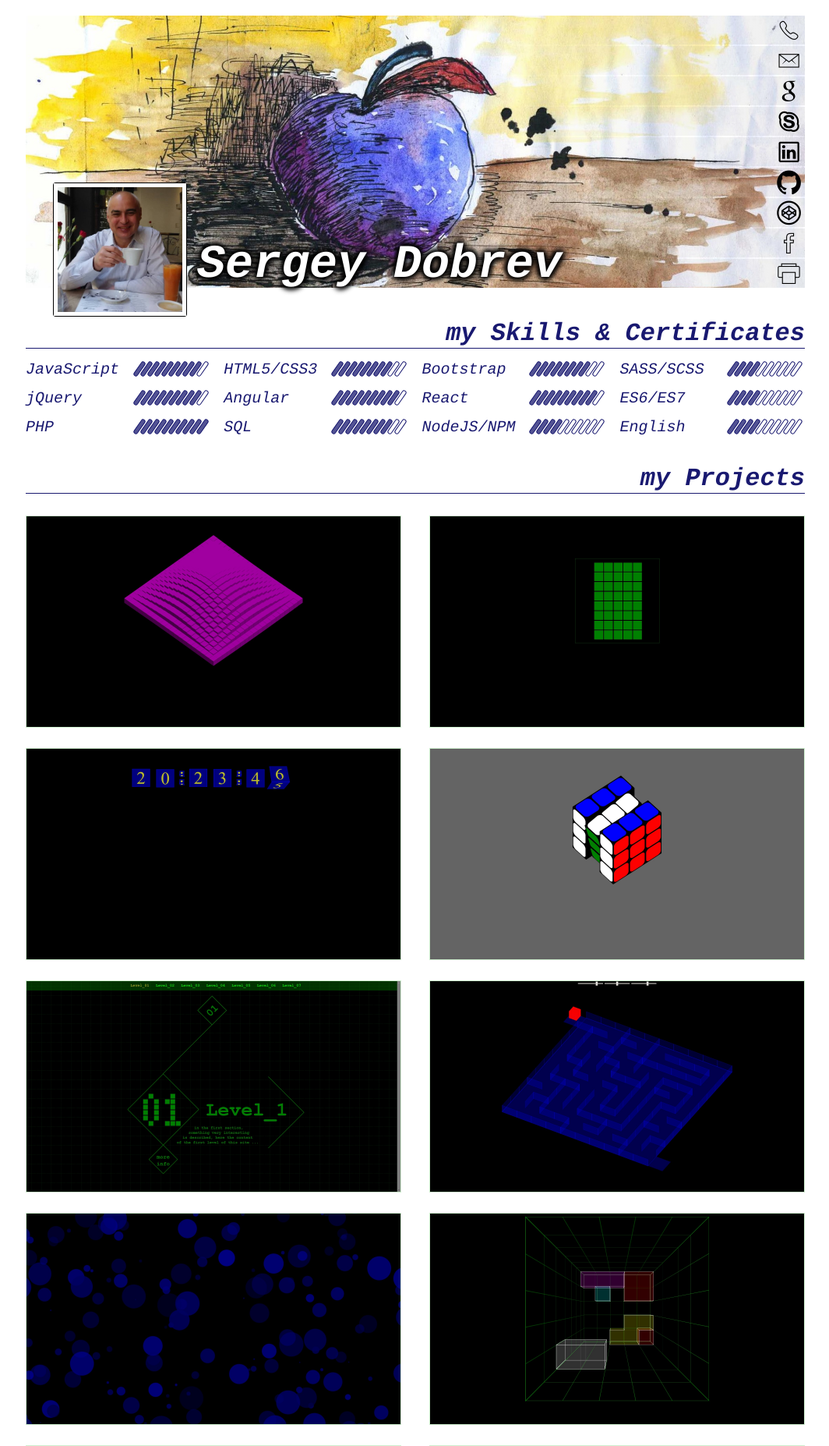
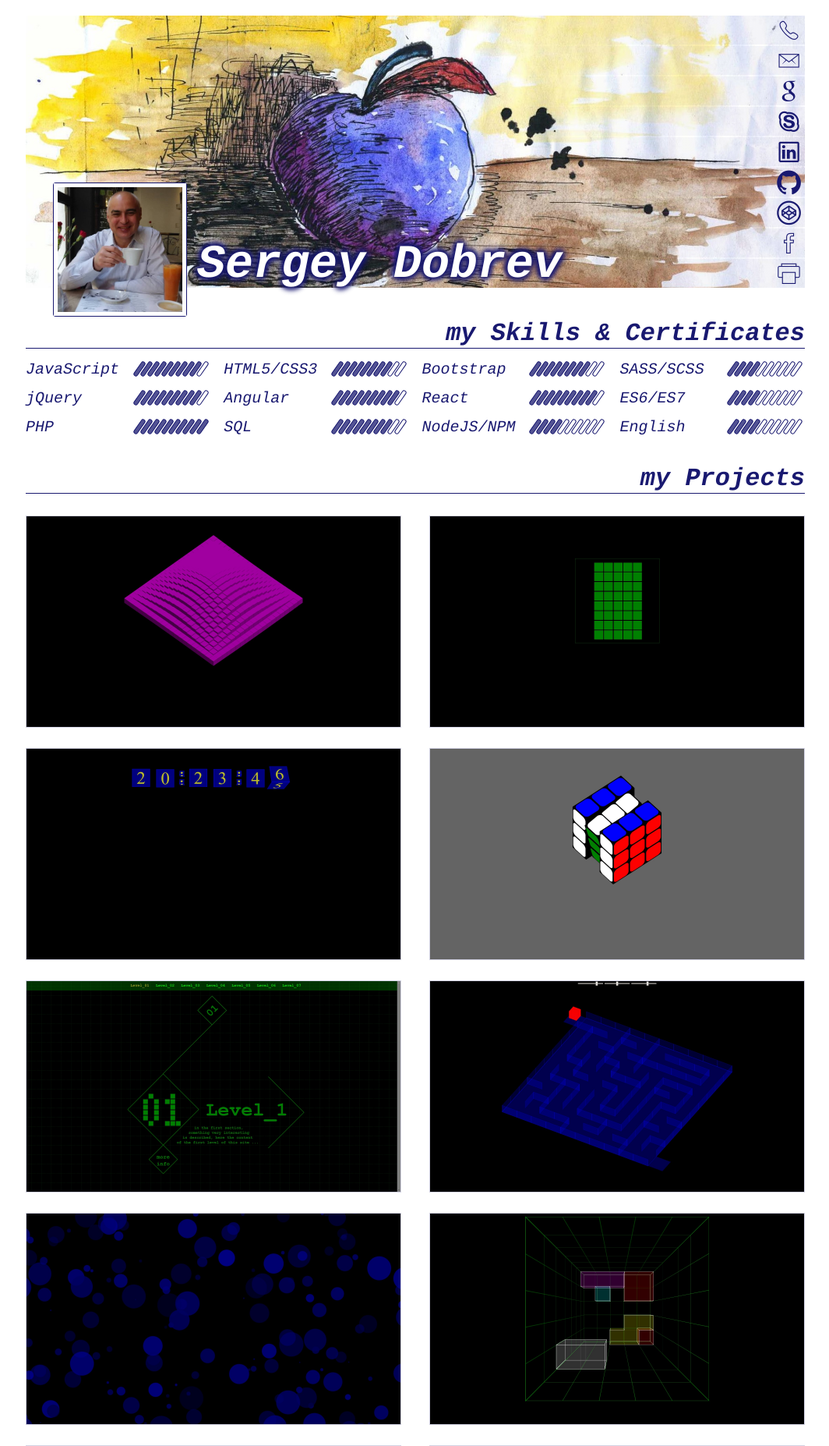
Before and after one commit to SergeyDobrev/SergeyDobrev.github.io, a PHP site: page / in a window 1280 px wide. Shown: the top 1854 px of the page at 78% size, without its empty margins (107-1171 px from the left). Run offline with PHP 8.4, Linux system fonts and the light colour scheme; some web fonts are replaced.

Commit message:
59th commit

```diff
--- a/css/style.css
+++ b/css/style.css
@@ -38,7 +38,7 @@ img {
     top: 285px;
     font-size: 60px;
     font-weight: bold;
-    text-shadow: 0 4px 6px black, 4px 0 6px black,-0 -4px 6px black, -4px 0 6px black;
+    text-shadow: 0 4px 6px midnightblue, 4px 0 6px midnightblue,-0 -4px 6px midnightblue, -4px 0 6px midnightblue;
     z-index: 2;
 }
 
@@ -50,7 +50,7 @@ img {
 	position: relative;
 	cursor: pointer;
 	text-decoration: none;
-	background-image: linear-gradient(to left, rgba(100,100,100,0.1), transparent);
+	background-image: linear-gradient(to left, rgba(25,25,112,0.05), transparent);
 	transition: color 3s, background-color 3s;
 	z-index: 3;
 }
@@ -74,7 +74,7 @@ img {
 	height: 35px;
 	margin: 1px 3px;
 	border-radius: 2px;
-	color: black;
+	color: midnightblue;
 	font-size: 35px;
 	line-height: 35px;
 	text-align: center;
@@ -83,12 +83,12 @@ img {
 }
 
 .linkbox:hover {
-	background-image: linear-gradient(to left, rgba(100,100,100,0.5), transparent);
+	background-image: linear-gradient(to left, rgba(25,25,112,0.3), transparent);
 }
 
 .linkbox:hover .linktext {
 	width: 249px;
-	color: black;
+	color: midnightblue;
 	text-shadow: 0 2px 1px white, 2px 0 1px white,-0 -2px 1px white, -2px 0 1px white;
 	transition: width 1.5s, color 1.5s, text-shadow 1.5s;
 }
@@ -183,7 +183,7 @@ img {
 	height: 170px;
 	width: 170px;
 	margin: 5px;
-	border: 1px solid black;
+	border: 1px solid midnightblue;
 	position: absolute;
 	left: 30px;
 	margin-top: -135px;
@@ -266,9 +266,9 @@ img {
 	height: 270px;
 	width: 480px;
 	margin: 13px 13px 13px 0;
-	border: 1px solid rgba(0,100,0,0.1);
+	border: 1px solid rgba(25,25,112,0.1);
 	display: inline-block;
-	background-color: rgba(0,255,0,0.1);
+	background-color: rgba(25,25,112,0.1);
 }
 
 .blockR {
@@ -277,5 +277,5 @@ img {
 
 .block:hover {
 	opacity: 0.4;
-	border: 1px solid rgba(0,255,0,0.6);
+	border: 1px solid rgba(25,25,112,0.6);
 }
```
